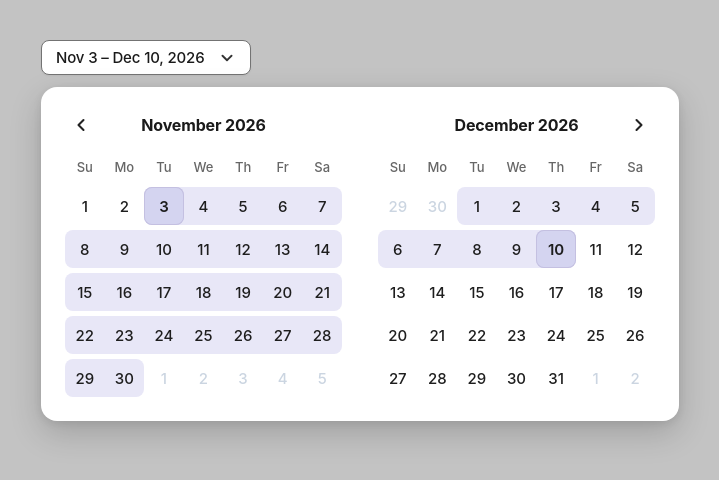
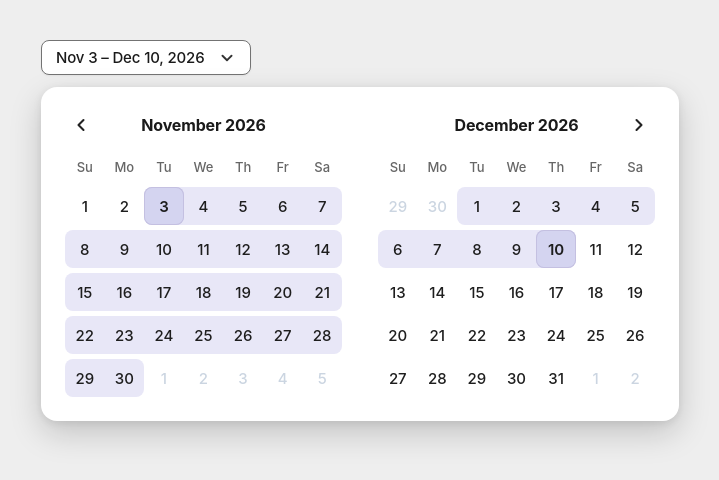
Before and after one commit to daishin-sakuma/DateRangePicker, a plain HTML site: page index.html in a window 1280 px wide. Shown: the whole page, without its empty margins (280-999 px from the left). Drawn offline with Linux system fonts and the light colour scheme.

Commit message:
ver. 1.1.1

```diff
--- a/style.css
+++ b/style.css
@@ -25,7 +25,7 @@
 
 body {
   font-family: -apple-system, BlinkMacSystemFont, "Segoe UI", Roboto, "Hiragino Sans", "Hiragino Kaku Gothic ProN", Meiryo, sans-serif;
-  background-color: #c3c3c3; /* 画像の背景グレー */
+  background-color: #eee;
   min-height: 100vh;
   display: flex;
   justify-content: center;
```
Also changed, not shown: 1 other file.
